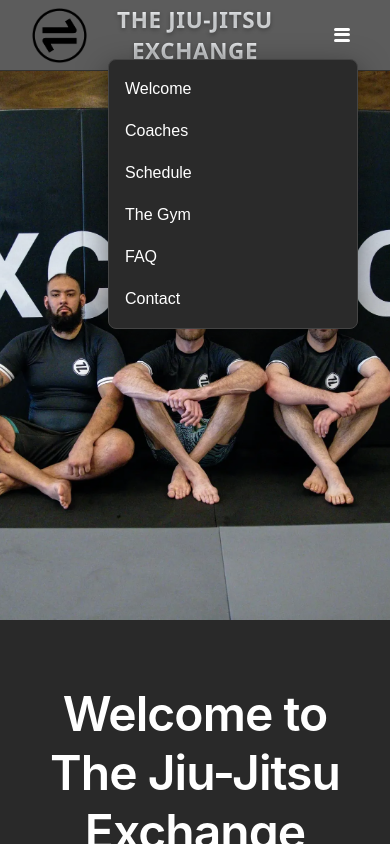
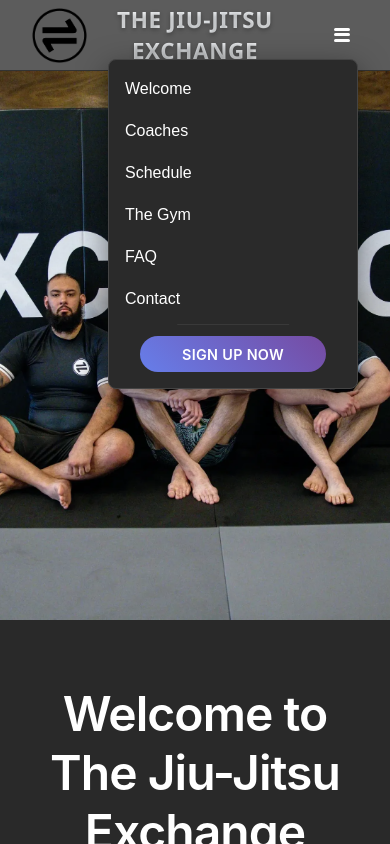
Before and after one commit to Ttovey/exchangeWebsite, a React (Create React App) app in the folder frontend/: page / in a window 390 px wide. Both pictures are taken after a click on the button 342 px from the left and 35 px from the top of the page. Shown: the top 844 px of the page. Built offline with nearby package versions, Linux system fonts and the light colour scheme.

Commit message:
add sign up button to hamburger

```diff
--- a/frontend/src/components/Landing.tsx
+++ b/frontend/src/components/Landing.tsx
@@ -219,6 +219,15 @@ const Landing: React.FC = () => {
                     {section.name}
                   </button>
                 ))}
+                <a
+                  href="https://jjex.kicksite.net/public/landing_pages/f7fb044f-d340-453b-ae9a-e0d4865e8100/submission/new"
+                  target="_blank"
+                  rel="noopener noreferrer"
+                  className="dropdown-item signup-dropdown-item"
+                  onClick={() => setIsMenuOpen(false)}
+                >
+                  Sign Up Now
+                </a>
               </div>
             </div>
           )}
--- a/frontend/src/index.css
+++ b/frontend/src/index.css
@@ -775,6 +775,44 @@ body {
   background-color: #004085;
 }
 
+.signup-dropdown-item {
+  display: block !important;
+  color: #ffffff !important;
+  text-decoration: none !important;
+  font-size: 0.9rem !important;
+  padding: 0.6rem 1rem !important;
+  background: linear-gradient(45deg, #667eea 0%, #764ba2 100%) !important;
+  border-radius: 20px !important;
+  transition: transform 0.3s ease, box-shadow 0.3s ease !important;
+  font-weight: 600 !important;
+  text-transform: uppercase !important;
+  letter-spacing: 0.3px !important;
+  margin: 1rem auto 0.5rem auto !important;
+  text-align: center !important;
+  width: 75% !important;
+  box-sizing: border-box !important;
+  position: relative !important;
+}
+
+.signup-dropdown-item::before {
+  content: '';
+  position: absolute;
+  top: -0.75rem;
+  left: 50%;
+  transform: translateX(-50%);
+  width: 60%;
+  height: 1px;
+  background: rgba(68, 68, 68, 0.6);
+}
+
+.signup-dropdown-item:hover {
+  transform: translateY(-2px) !important;
+  box-shadow: 0 8px 20px rgba(102, 126, 234, 0.4) !important;
+  text-decoration: none !important;
+  color: #ffffff !important;
+  background: linear-gradient(45deg, #667eea 0%, #764ba2 100%) !important;
+}
+
 .user-greeting {
   padding: 0.75rem 1rem;
   color: #cccccc;
```
